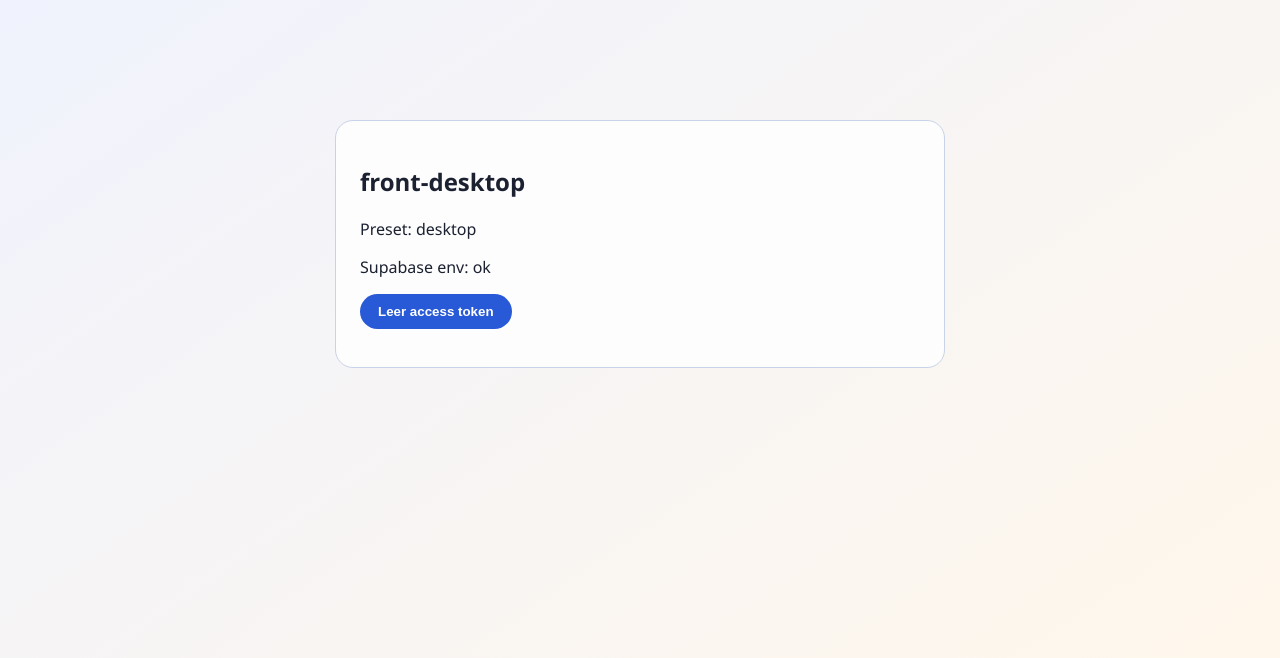
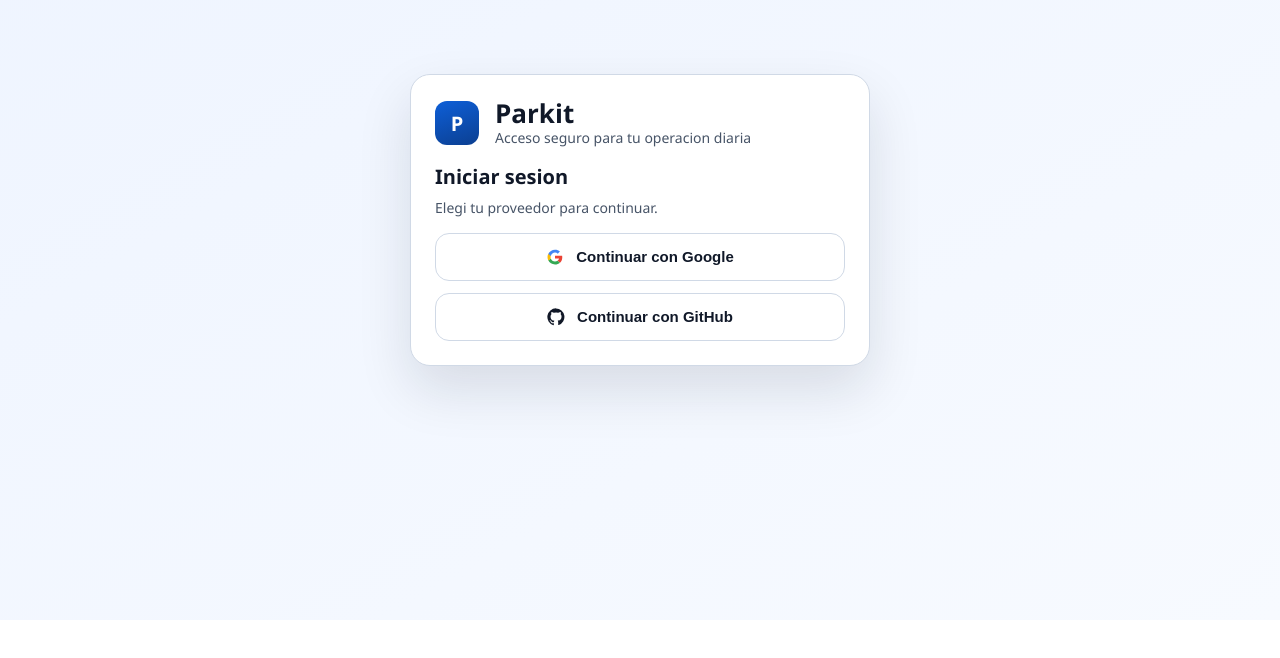
Before and after one commit to parkit-now/front-desktop, a React (Vite) app: page / in a window 1280 px wide. Shown: the part 180-838 px from the top of the page. After the commit the page ends 800 px from the top, so only its background shows below. Built offline with nearby package versions, Linux system fonts and the light colour scheme; no server answers.

Commit message:
feat (styles + login)

```diff
--- a/src/App.tsx
+++ b/src/App.tsx
@@ -1,32 +1,189 @@
-import { useState } from 'react';
-import { hasSupabaseEnv } from './lib/supabase/env';
-import { getAccessToken } from './lib/supabase/session';
+import type { Session } from '@supabase/supabase-js';
+import { useEffect, useState } from 'react';
+import {
+  getSession,
+  onSessionChange,
+  signInWithProvider,
+  signOut,
+} from './lib/supabase/session';
 
-export function App() {
-  const [token, setToken] = useState('');
+type SocialProvider = 'google' | 'github';
 
-  const envReady = hasSupabaseEnv(import.meta.env);
+type OAuthOption = {
+  provider: SocialProvider;
+  label: string;
+};
 
-  async function handleReadSession() {
-    const value = await getAccessToken();
-    setToken(value ?? 'No hay sesión activa');
+const OAUTH_OPTIONS: OAuthOption[] = [
+  { provider: 'google', label: 'Continuar con Google' },
+  { provider: 'github', label: 'Continuar con GitHub' },
+];
+
+function getErrorMessage(error: unknown): string {
+  if (error instanceof Error) {
+    return error.message;
+  }
+
+  return 'Ocurrio un error inesperado.';
+}
+
+function ProviderIcon({ provider }: { provider: SocialProvider }) {
+  if (provider === 'google') {
+    return (
+      <svg aria-hidden="true" viewBox="0 0 24 24" className="oauth-icon">
+        <path
+          fill="#EA4335"
+          d="M12 10.2v3.9h5.4c-.24 1.26-.96 2.34-2.04 3.06l3.3 2.58c1.92-1.77 3.03-4.38 3.03-7.47 0-.72-.06-1.41-.21-2.07H12z"
+        />
+        <path
+          fill="#34A853"
+          d="M12 22c2.7 0 4.95-.9 6.6-2.46l-3.3-2.58c-.9.6-2.04.96-3.3.96-2.58 0-4.8-1.74-5.58-4.08l-3.42 2.64C4.62 19.68 8.04 22 12 22z"
+        />
+        <path
+          fill="#FBBC05"
+          d="M6.42 13.86A6.58 6.58 0 0 1 6.12 12c0-.66.12-1.32.3-1.86L3 7.5A10.53 10.53 0 0 0 2 12c0 1.62.39 3.18 1 4.5l3.42-2.64z"
+        />
+        <path
+          fill="#4285F4"
+          d="M12 6.12c1.44 0 2.7.48 3.72 1.44l2.82-2.82C16.95 3.3 14.7 2.4 12 2.4c-3.96 0-7.38 2.31-9 5.7l3.42 2.64C7.2 7.86 9.42 6.12 12 6.12z"
+        />
+      </svg>
+    );
   }
 
   return (
-    <main className="desktop-shell">
-      <article className="desktop-card">
-        <h1>front-desktop</h1>
-        <p>Preset: desktop</p>
-        <p>Supabase env: {envReady ? 'ok' : 'missing'}</p>
-        <button
-          onClick={() => {
-            void handleReadSession();
-          }}
-        >
-          Leer access token
-        </button>
-        <pre>{token}</pre>
-      </article>
+    <svg aria-hidden="true" viewBox="0 0 24 24" className="oauth-icon">
+      <path
+        fill="#111827"
+        d="M12 .5a11.5 11.5 0 0 0-3.63 22.42c.57.1.78-.25.78-.56v-2.15c-3.18.69-3.85-1.35-3.85-1.35-.52-1.33-1.28-1.69-1.28-1.69-1.04-.72.08-.71.08-.71 1.15.08 1.76 1.18 1.76 1.18 1.02 1.75 2.68 1.24 3.34.95.1-.74.4-1.24.72-1.52-2.54-.29-5.21-1.27-5.21-5.64 0-1.25.44-2.26 1.18-3.06-.12-.29-.51-1.46.11-3.05 0 0 .97-.31 3.17 1.17a10.9 10.9 0 0 1 5.77 0c2.2-1.48 3.17-1.17 3.17-1.17.62 1.59.23 2.76.11 3.05.74.8 1.18 1.81 1.18 3.06 0 4.38-2.68 5.35-5.23 5.63.41.35.77 1.03.77 2.08v3.08c0 .31.21.67.79.56A11.5 11.5 0 0 0 12 .5z"
+      />
+    </svg>
+  );
+}
+
+export function App() {
+  const [session, setSession] = useState<Session | null>(null);
+  const [loading, setLoading] = useState(true);
+  const [pendingProvider, setPendingProvider] = useState<SocialProvider | null>(
+    null,
+  );
+  const [pendingSignOut, setPendingSignOut] = useState(false);
+  const [message, setMessage] = useState('');
+
+  useEffect(() => {
+    let isMounted = true;
+
+    async function initializeSession() {
+      try {
+        const currentSession = await getSession();
+        if (isMounted) {
+          setSession(currentSession);
+        }
+      } catch (error) {
+        if (isMounted) {
+          setMessage(getErrorMessage(error));
+        }
+      } finally {
+        if (isMounted) {
+          setLoading(false);
+        }
+      }
+    }
+
+    void initializeSession();
+
+    const unsubscribe = onSessionChange((nextSession) => {
+      setSession(nextSession);
+    });
+
+    return () => {
+      isMounted = false;
+      unsubscribe();
+    };
+  }, []);
+
+  async function handleSignIn(provider: SocialProvider) {
+    setMessage('');
+    setPendingProvider(provider);
+
+    try {
+      await signInWithProvider(provider);
+    } catch (error) {
+      setMessage(getErrorMessage(error));
+      setPendingProvider(null);
+    }
+  }
+
+  async function handleSignOut() {
+    setMessage('');
+    setPendingSignOut(true);
+
+    try {
+      await signOut();
+    } catch (error) {
+      setMessage(getErrorMessage(error));
+    } finally {
+      setPendingSignOut(false);
+    }
+  }
+
+  return (
+    <main className="auth-page">
+      <section className="auth-card">
+        <div className="brand-lockup">
+          <div className="brand-badge" aria-hidden="true">
+            P
+          </div>
+          <div>
+            <h1>Parkit</h1>
+            <p className="subtitle">Acceso seguro para tu operacion diaria</p>
+          </div>
+        </div>
+
+        {loading ? (
+          <p className="muted">Cargando sesion...</p>
+        ) : session ? (
+          <>
+            <h2>Welcome</h2>
+            <p className="user-pill">{session.user.email ?? session.user.id}</p>
+            <button
+              className="signout-button"
+              onClick={() => {
+                void handleSignOut();
+              }}
+              disabled={pendingSignOut}
+            >
+              {pendingSignOut ? 'Cerrando...' : 'Cerrar sesion'}
+            </button>
+          </>
+        ) : (
+          <>
+            <h2>Iniciar sesion</h2>
+            <p className="muted">Elegi tu proveedor para continuar.</p>
+            <div className="oauth-list">
+              {OAUTH_OPTIONS.map((option) => (
+                <button
+                  key={option.provider}
+                  className="oauth-button"
+                  onClick={() => {
+                    void handleSignIn(option.provider);
+                  }}
+                  disabled={pendingProvider !== null}
+                >
+                  <ProviderIcon provider={option.provider} />
+                  <span>
+                    {pendingProvider === option.provider
+                      ? 'Redirigiendo...'
+                      : option.label}
+                  </span>
+                </button>
+              ))}
+            </div>
+          </>
+        )}
+
+        {message ? <p className="error-banner">{message}</p> : null}
+      </section>
     </main>
   );
 }
--- a/src/lib/supabase/session.ts
+++ b/src/lib/supabase/session.ts
@@ -1,9 +1,63 @@
+import { type Provider, type Session } from '@supabase/supabase-js';
 import { supabase } from './client';
 
-export async function getAccessToken(): Promise<string | null> {
+function resolveRedirectUrl(): string | undefined {
+  const customRedirectRaw: unknown = import.meta.env
+    .VITE_SUPABASE_OAUTH_REDIRECT_URL;
+
+  const customRedirect =
+    typeof customRedirectRaw === 'string' ? customRedirectRaw : undefined;
+
+  if (typeof customRedirect === 'string' && customRedirect.length > 0) {
+    return customRedirect;
+  }
+
+  if (typeof window !== 'undefined') {
+    return window.location.origin;
+  }
+
+  return undefined;
+}
+
+export async function getSession(): Promise<Session | null> {
   const {
     data: { session },
   } = await supabase.auth.getSession();
 
-  return session?.access_token ?? null;
+  return session;
 }
+
+export function onSessionChange(
+  callback: (session: Session | null) => void,
+): () => void {
+  const {
+    data: { subscription },
+  } = supabase.auth.onAuthStateChange((_event, session) => {
+    callback(session);
+  });
+
+  return () => {
+    subscription.unsubscribe();
+  };
+}
+
+export async function signInWithProvider(provider: Provider): Promise<void> {
+  const redirectTo = resolveRedirectUrl();
+
+  const { error } = await supabase.auth.signInWithOAuth({
+    provider,
+    options: redirectTo ? { redirectTo } : undefined,
+  });
+
+  if (error) {
+    throw error;
+  }
+}
+
+export async function signOut(): Promise<void> {
+  const { error } = await supabase.auth.signOut();
+
+  if (error) {
+    throw error;
+  }
+}
--- a/src/styles.css
+++ b/src/styles.css
@@ -1,40 +1,160 @@
 :root {
+  --color-bg-start: #eef4ff;
+  --color-bg-end: #f7faff;
+  --color-card: #ffffff;
+  --color-text: #101828;
+  --color-muted: #475467;
+  --color-border: #d0d9e6;
+  --color-brand: #0e5fd8;
+  --color-brand-strong: #0b3f91;
+  --color-danger-text: #b42318;
+  --color-danger-bg: #fff1ef;
+  --color-danger-border: #f6c7bf;
+  --radius-card: 20px;
+  --radius-control: 14px;
+  --space-1: 8px;
+  --space-2: 12px;
+  --space-3: 16px;
+  --space-4: 24px;
+  --shadow-card: 0 24px 54px rgba(16, 24, 40, 0.12);
   font-family: 'Manrope', 'Segoe UI', sans-serif;
-  color: #1b2130;
-  background: linear-gradient(145deg, #eef2ff 0%, #fff7eb 100%);
+  color: var(--color-text);
+}
+
+* {
+  box-sizing: border-box;
 }
 
 body {
   margin: 0;
+  min-height: 100vh;
+  background: linear-gradient(
+    150deg,
+    var(--color-bg-start) 0%,
+    var(--color-bg-end) 100%
+  );
 }
 
-.desktop-shell {
+.auth-page {
   min-height: 100vh;
   display: grid;
   place-items: center;
-  padding: 24px;
+  padding: var(--space-4);
 }
 
-.desktop-card {
-  width: min(560px, 100%);
-  background: rgba(255, 255, 255, 0.85);
-  border: 1px solid #c7d3e6;
-  border-radius: 18px;
-  padding: 24px;
+.auth-card {
+  width: min(460px, 100%);
+  padding: var(--space-4);
+  border-radius: var(--radius-card);
+  background: var(--color-card);
+  border: 1px solid var(--color-border);
+  box-shadow: var(--shadow-card);
 }
 
-button {
-  border: 0;
-  border-radius: 999px;
-  padding: 10px 18px;
-  cursor: pointer;
-  background: #2859d6;
-  color: white;
-  font-weight: 600;
+.brand-lockup {
+  display: flex;
+  align-items: center;
+  gap: var(--space-3);
+  margin-bottom: var(--space-3);
 }
 
-pre {
-  white-space: pre-wrap;
+.brand-badge {
+  width: 44px;
+  height: 44px;
+  border-radius: 12px;
+  display: grid;
+  place-items: center;
+  color: #fff;
+  font-size: 20px;
+  font-weight: 700;
+  background: linear-gradient(
+    160deg,
+    var(--color-brand),
+    var(--color-brand-strong)
+  );
+}
+
+h1 {
+  margin: 0;
+  font-size: 26px;
+  line-height: 1.1;
+}
+
+h2 {
+  margin: 0 0 var(--space-1) 0;
+  font-size: 20px;
+}
+
+.subtitle,
+.muted {
+  margin: 0;
+  color: var(--color-muted);
+  font-size: 14px;
+}
+
+.oauth-list {
+  margin-top: var(--space-3);
+  display: grid;
+  gap: var(--space-2);
+}
+
+.oauth-button,
+.signout-button {
+  width: 100%;
+  min-height: 48px;
+  border-radius: var(--radius-control);
+  border: 1px solid var(--color-border);
+  background: #fff;
+  color: var(--color-text);
+  font-size: 15px;
+  font-weight: 600;
+  cursor: pointer;
+}
+
+.oauth-button {
+  display: flex;
+  align-items: center;
+  justify-content: center;
+  gap: var(--space-2);
+}
+
+.oauth-icon {
+  width: 18px;
+  height: 18px;
+  flex: 0 0 18px;
+}
+
+.signout-button {
+  margin-top: var(--space-3);
+}
+
+.oauth-button:hover,
+.signout-button:hover {
+  border-color: #b4c4da;
+  background: #f9fbff;
+}
+
+.oauth-button:disabled,
+.signout-button:disabled {
+  opacity: 0.7;
+  cursor: not-allowed;
+}
+
+.user-pill {
+  margin: 0;
+  margin-top: var(--space-1);
+  padding: 10px 12px;
+  border-radius: 10px;
+  background: #f5f8ff;
+  color: #1d2939;
   word-break: break-word;
-  margin-top: 14px;
 }
+
+.error-banner {
+  margin: var(--space-3) 0 0;
+  padding: 10px 12px;
+  border-radius: 10px;
+  border: 1px solid var(--color-danger-border);
+  background: var(--color-danger-bg);
+  color: var(--color-danger-text);
+}
```
Also changed, not shown: 2 other files (tests, documents, lock files or other folders).
